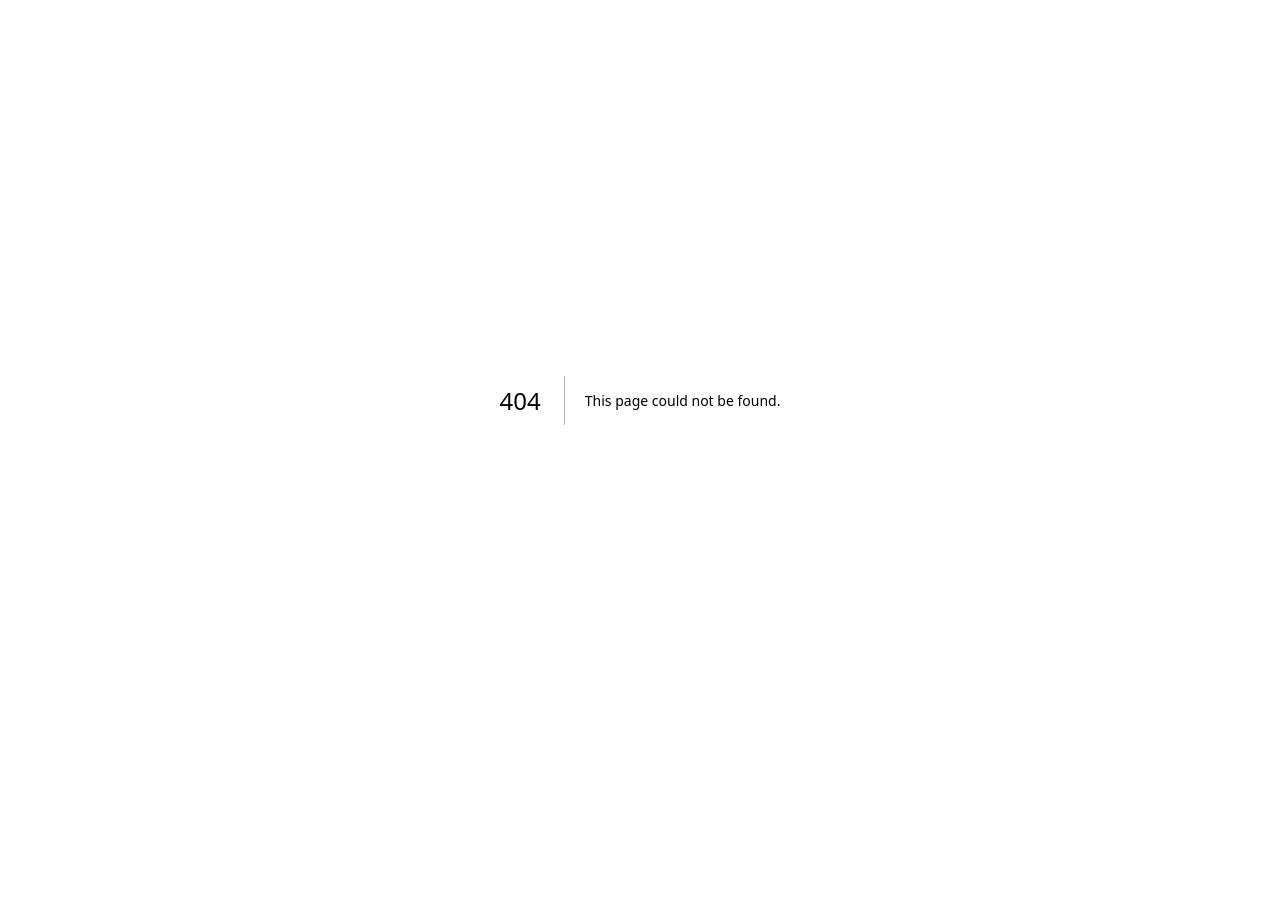
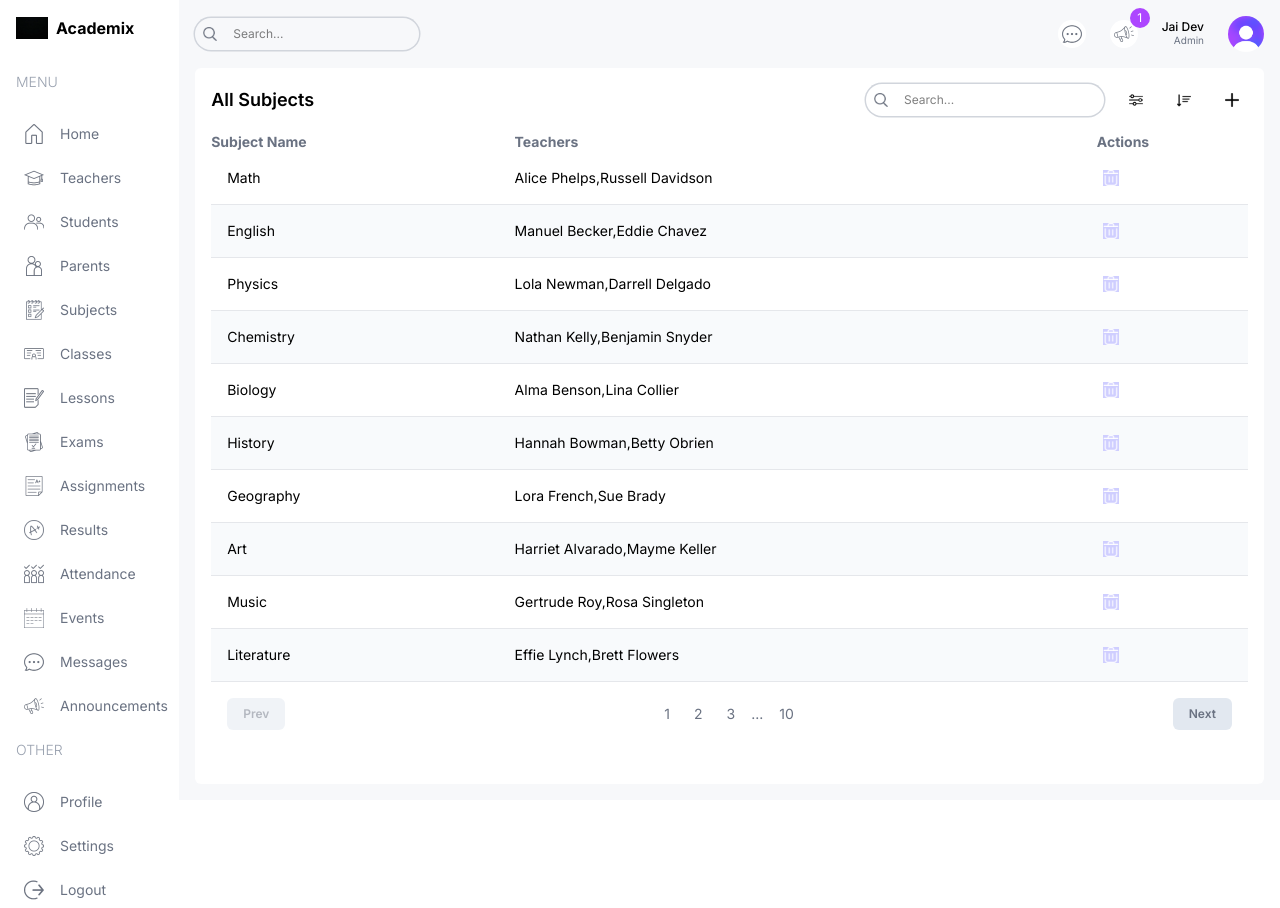
Before and after one commit to iampraneeth1116/Academix, a Next.js app: page /list/subjects in a window 1280 px wide. Before the commit this address had no page. Before the commit the page ends 800 px from the top, so only its background shows below. Built offline with nearby package versions, Linux system fonts and the light colour scheme.

Commit message:
added subjectslist

```diff
--- /dev/null
+++ b/src/app/(dashboard)/list/subjects/page.tsx
@@ -0,0 +1,82 @@
+import Image from "next/image";
+import Pagination from "@/components/Pagination";
+import TableSearch from "@/components/TableSearch";
+import { role, subjectsData } from "@/lib/data";
+import Table from "@/components/Table";
+
+
+
+type Subject = {
+  id: number;
+  name: string;
+  teachers: string[];
+};
+
+const columns = [
+  {
+    header: "Subject Name",
+    accessor: "name",
+  },
+  {
+    header: "Teachers",
+    accessor: "teachers",
+    className: "hidden md:table-cell",
+  },
+  {
+    header: "Actions",
+    accessor: "action",
+  },
+];
+
+const SubjectListPage = () => {
+  const renderRow = (item: Subject) => (
+    <tr
+      key={item.id}
+      className="border-b border-gray-200 even:bg-slate-50 text-sm hover:bg-aPurpleLight"
+    >
+      <td className="flex items-center gap-4 p-4">{item.name}</td>
+      <td className="hidden md:table-cell">{item.teachers.join(",")}</td>
+      <td>
+        <div className="flex items-center gap-2">
+          {role === "admin" && (
+            <>
+              <button className="w-7 h-7 flex items-center justify-center rounded-full bg-aPurple">
+              <Image src="/delete.png" alt="" width={16} height={16} />
+              </button>
+            </>
+          )}
+        </div>
+      </td>
+    </tr>
+  );
+
+  return (
+    <div className="bg-white p-4 rounded-md flex-1 m-4 mt-0">
+      {/* TOP */}
+      <div className="flex items-center justify-between">
+        <h1 className="hidden md:block text-lg font-semibold">All Subjects</h1>
+        <div className="flex flex-col md:flex-row items-center gap-4 w-full md:w-auto">
+          <TableSearch />
+          <div className="flex items-center gap-4 self-end">
+            <button className="w-8 h-8 flex items-center justify-center rounded-full bg-aYellow">
+              <Image src="/filter.png" alt="" width={14} height={14} />
+            </button>
+            <button className="w-8 h-8 flex items-center justify-center rounded-full bg-aYellow">
+              <Image src="/sort.png" alt="" width={14} height={14} />
+            </button>
+            {role === "admin" &&
+            (<button className="w-8 h-8 flex items-center justify-center rounded-full bg-aYellow">
+                 <Image src="/plus.png" alt="" width={14} height={14} />
+            </button>)}
+          </div>
+        </div>
+      </div>
+      {/* LIST */}
+      <Table columns={columns} renderRow={renderRow} data={subjectsData} />
+      {/* PAGINATION */}
+      <Pagination />
+    </div>
+  );
+};
+
+export default SubjectListPage;
```
